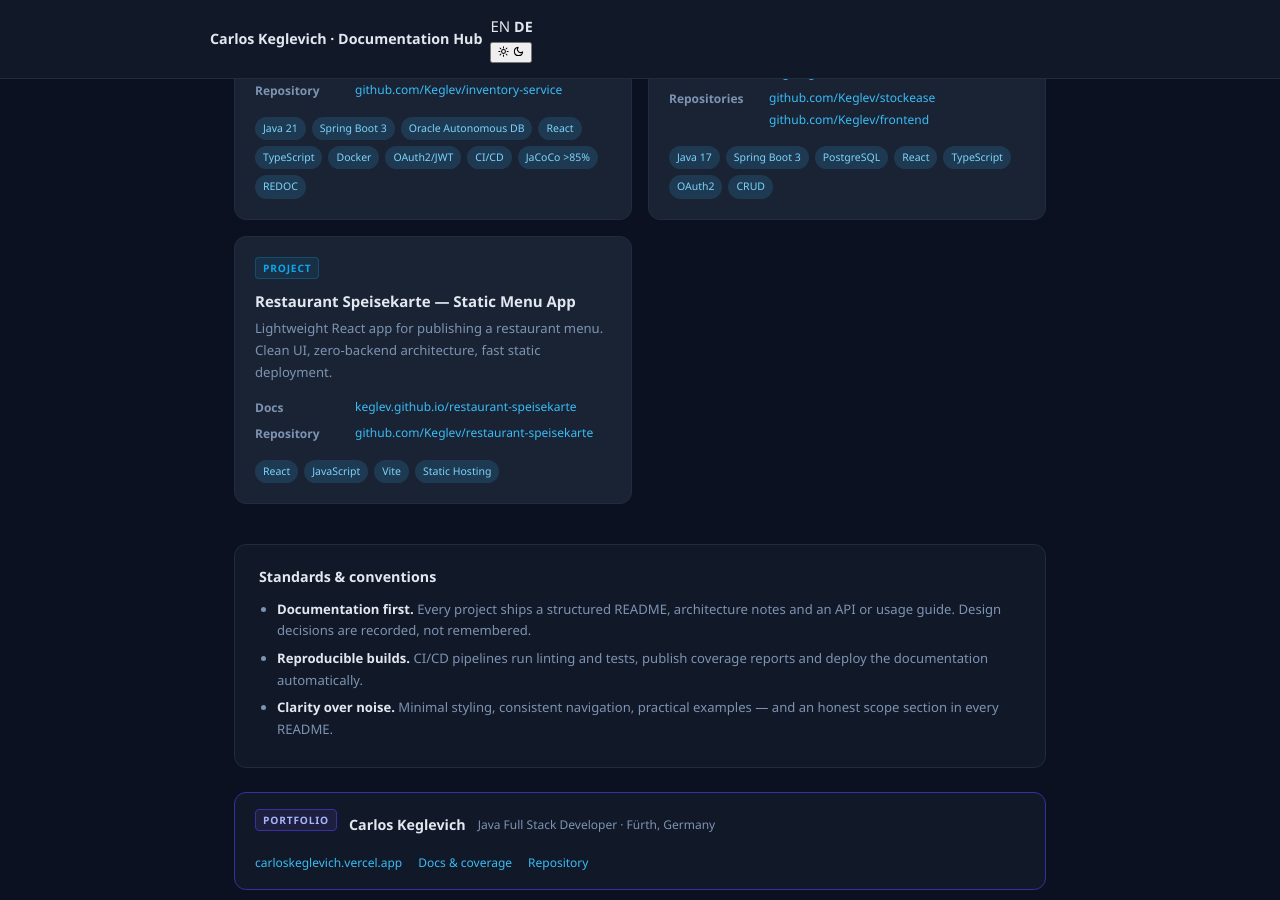
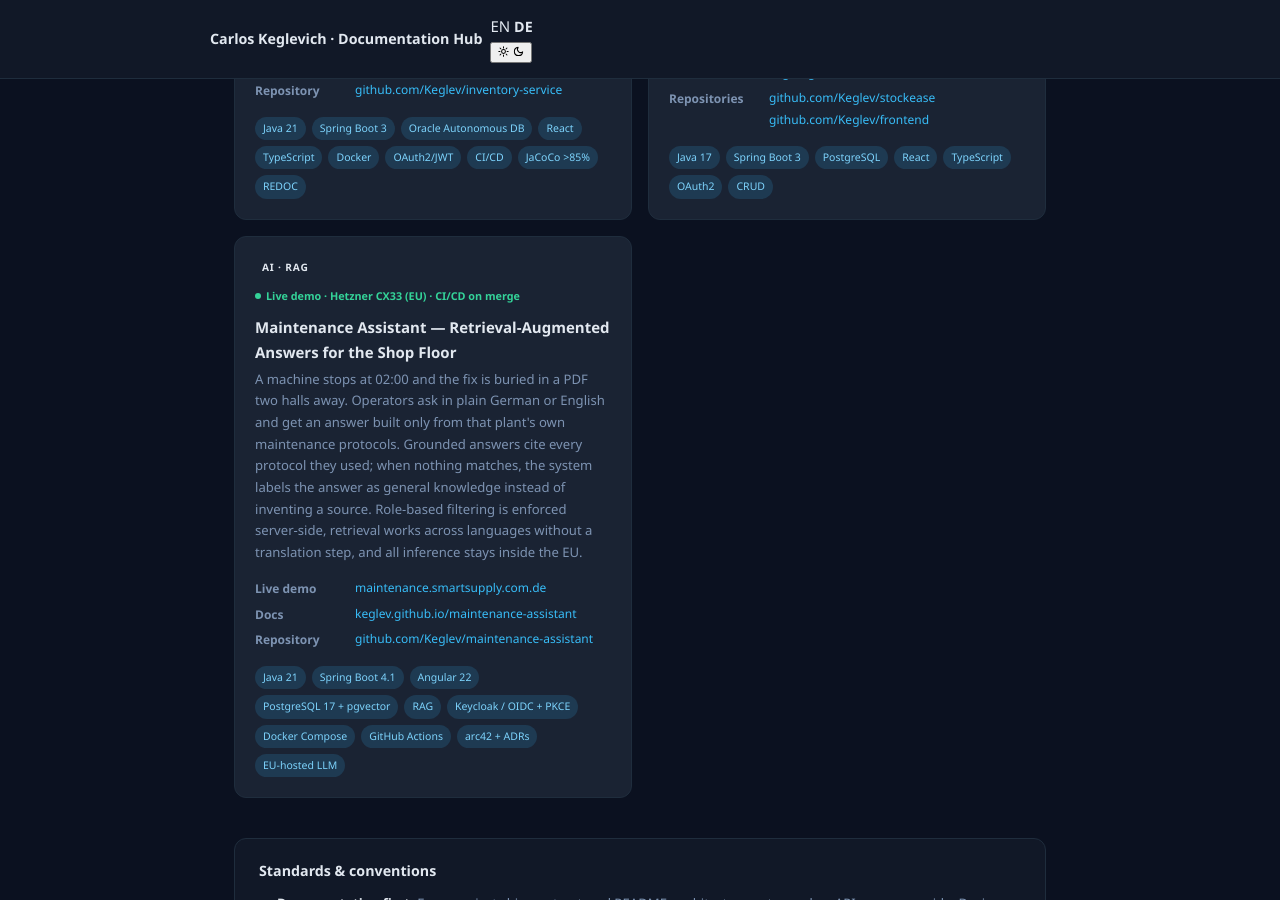
Before and after one commit to Keglev/keglev.github.io, a Jekyll site: the page built from index.md, in a window 1280 px wide and 900 px high, scrolled down 637 px. Built offline with Jekyll 4.4.1, drawn with Linux system fonts in a browser that asks for light colours.

Commit message:
feat(content): add Maintenance Assistant card and drop Restaurant Speisekarte
Restaurant Speisekarte was a static menu app with no backend, no tests and
no architecture story; it said nothing about the work this hub is meant to
document. It is removed entirely, along with its catalogue keys.

Maintenance Assistant takes its place: retrieval-augmented answers built
only from a plant's own maintenance protocols, with server-side role
filtering, cross-language retrieval and EU-hosted inference. It is the
only card with a live demo, so the card include grows a `demo_url`
parameter and a "Live demo" row that renders above the docs row.

The card also introduces the `ai` label variant, distinguishing it from
the plain project cards.

Co-Authored-By: Claude Opus 5 (1M context) <noreply@anthropic.com>

```diff
--- a/_data/i18n.yml
+++ b/_data/i18n.yml
@@ -61,6 +61,7 @@ en:
 
   # ---- Card chrome -------------------------------------------------------
   card.label.project: "Project"
+  card.label.ai: "AI · RAG"
   card.label.portfolio: "Portfolio"
   card.kv.docs: "Docs"
   card.kv.repo: "Repository"
@@ -72,14 +73,15 @@ en:
   ssp.title: "SmartSupplyPro — Procurement & Supplier Management"
   ssp.desc: "Enterprise-grade API for purchasing and supplier evaluation. 36 endpoints, weighted-average-cost inventory valuation, price trend analysis and automatic shortage alerts — replacing manual Excel workflows. OAuth2/JWT security, CI/CD pipeline, test coverage above 85 percent (JaCoCo), full REDOC API reference."
 
+  # ---- Project: Maintenance Assistant -----------------------------------
+  ma.status: "Live demo · Hetzner CX33 (EU) · CI/CD on merge"
+  ma.title: "Maintenance Assistant — Retrieval-Augmented Answers for the Shop Floor"
+  ma.desc: "A machine stops at 02:00 and the fix is buried in a PDF two halls away. Operators ask in plain German or English and get an answer built only from that plant's own maintenance protocols. Grounded answers cite every protocol they used; when nothing matches, the system labels the answer as general knowledge instead of inventing a source. Role-based filtering is enforced server-side, retrieval works across languages without a translation step, and all inference stays inside the EU."
+
   # ---- Project: StockEase -----------------------------------------------
   se.status: "Production-ready · Deployed on Fly.io"
   se.title: "StockEase — Inventory Management"
   se.desc: "Full-stack inventory system for small businesses. Capital value visualisation and Excel BI export without the cost of an ERP suite. Split into a backend API and a separate React front end repository."
-
-  # ---- Project: Restaurant Speisekarte ----------------------------------
-  rs.title: "Restaurant Speisekarte — Static Menu App"
-  rs.desc: "Lightweight React app for publishing a restaurant menu. Clean UI, zero-backend architecture, fast static deployment."
 
   # ---- Standards block ---------------------------------------------------
   standards.title: "Standards & conventions"
@@ -120,6 +122,7 @@ de:
 
   # ---- Kartenelemente ----------------------------------------------------
   card.label.project: "Projekt"
+  card.label.ai: "KI · RAG"
   card.label.portfolio: "Portfolio"
   card.kv.docs: "Doku"
   card.kv.repo: "Repository"
@@ -131,14 +134,15 @@ de:
   ssp.title: "SmartSupplyPro — Einkauf und Lieferantenmanagement"
   ssp.desc: "API auf Unternehmensniveau für Einkauf und Lieferantenbewertung. 36 Endpunkte, Bestandsbewertung nach gleitendem Durchschnittspreis, Preistrendanalyse und automatische Warnmeldungen bei Unterdeckung — als Ersatz für manuelle Excel-Prozesse. Absicherung über OAuth2/JWT, CI/CD-Pipeline, Testabdeckung über 85 Prozent (JaCoCo), vollständige API-Referenz mit REDOC."
 
+  # ---- Projekt: Wartungsassistent ---------------------------------------
+  ma.status: "Live-Demo · Hetzner CX33 (EU) · CI/CD bei jedem Merge"
+  ma.title: "Wartungsassistent — belegte KI-Antworten für die Produktion"
+  ma.desc: "Um 02:00 Uhr steht eine Maschine still, und die Lösung liegt in einem PDF zwei Hallen weiter. Mitarbeitende fragen auf Deutsch oder Englisch und erhalten eine Antwort, die ausschließlich aus den Wartungsprotokollen des eigenen Werks aufgebaut ist. Belegte Antworten zitieren jedes verwendete Protokoll; findet sich kein passendes Dokument, kennzeichnet das System die Antwort als allgemeines Fachwissen, statt eine Quelle zu erfinden. Die Rollenfilterung erfolgt serverseitig, die Suche funktioniert sprachübergreifend ohne Übersetzungsschritt, und die gesamte Verarbeitung bleibt in der EU."
+
   # ---- Projekt: StockEase -----------------------------------------------
   se.status: "Produktionsreif · Bereitgestellt auf Fly.io"
   se.title: "StockEase — Lagerverwaltung"
   se.desc: "Full-Stack-Lagerverwaltung für kleine Betriebe. Visualisierung des gebundenen Kapitals und Excel-Export für Auswertungen, ohne die Kosten einer ERP-Suite. Aufgeteilt in ein Backend-API- und ein separates React-Frontend-Repository."
-
-  # ---- Projekt: Restaurant-Speisekarte ----------------------------------
-  rs.title: "Restaurant-Speisekarte — statische Menü-App"
-  rs.desc: "Schlanke React-Anwendung zur Veröffentlichung einer Speisekarte. Klare Oberfläche, Architektur ohne Backend, schnelle statische Bereitstellung."
 
   # ---- Standards ---------------------------------------------------------
   standards.title: "Standards und Konventionen"
--- a/_includes/page_body.html
+++ b/_includes/page_body.html
@@ -50,12 +50,15 @@
   -%}
 
   {%- include project_card.html
-      label_key="card.label.project"
-      title_key="rs.title"
-      desc_key="rs.desc"
-      docs_url="https://keglev.github.io/restaurant-speisekarte/"
-      repo_url="https://github.com/Keglev/restaurant-speisekarte"
-      badges="React, JavaScript, Vite, Static Hosting"
+      label_key="card.label.ai"
+      label_class="ai"
+      status_key="ma.status"
+      title_key="ma.title"
+      desc_key="ma.desc"
+      demo_url="https://maintenance.smartsupply.com.de"
+      docs_url="https://keglev.github.io/maintenance-assistant/"
+      repo_url="https://github.com/Keglev/maintenance-assistant"
+      badges="Java 21, Spring Boot 4.1, Angular 22, PostgreSQL 17 + pgvector, RAG, Keycloak / OIDC + PKCE, Docker Compose, GitHub Actions, arc42 + ADRs, EU-hosted LLM"
   -%}
 
 </div>
```
